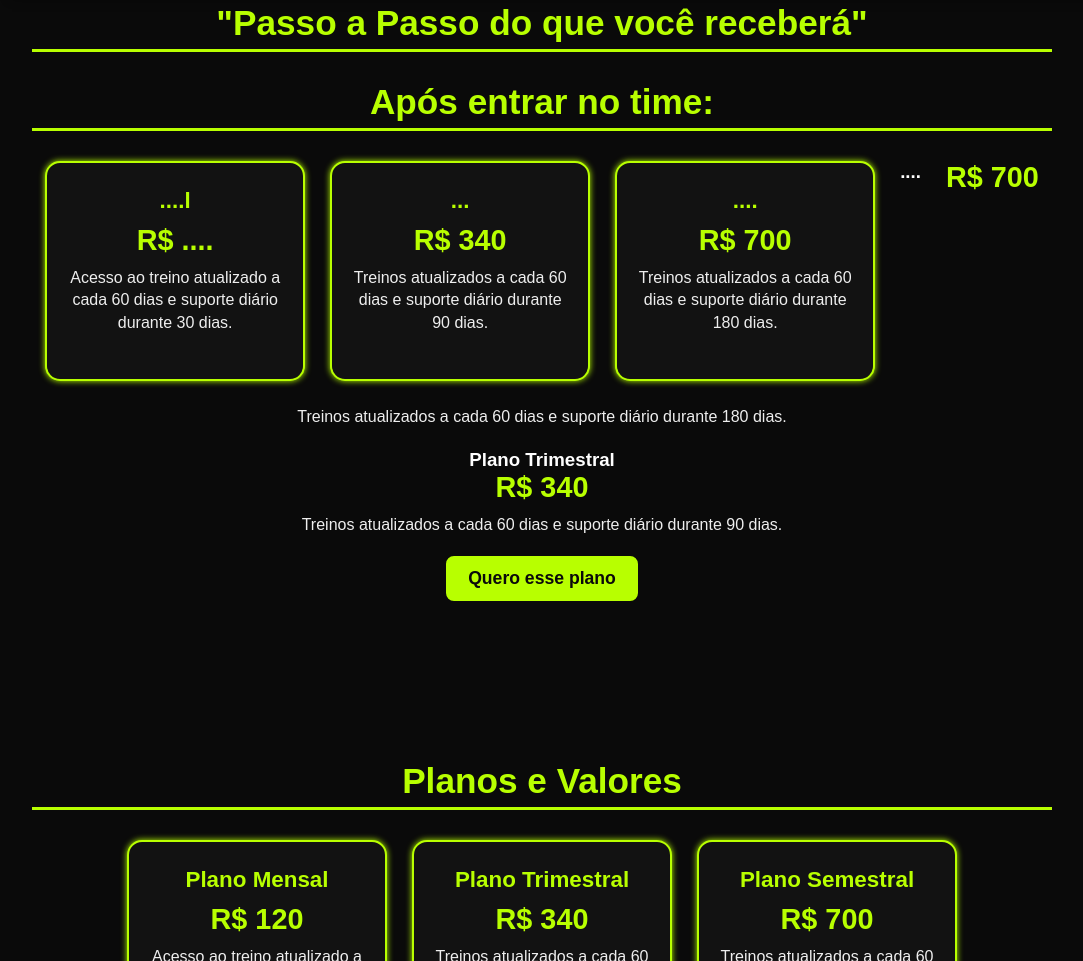
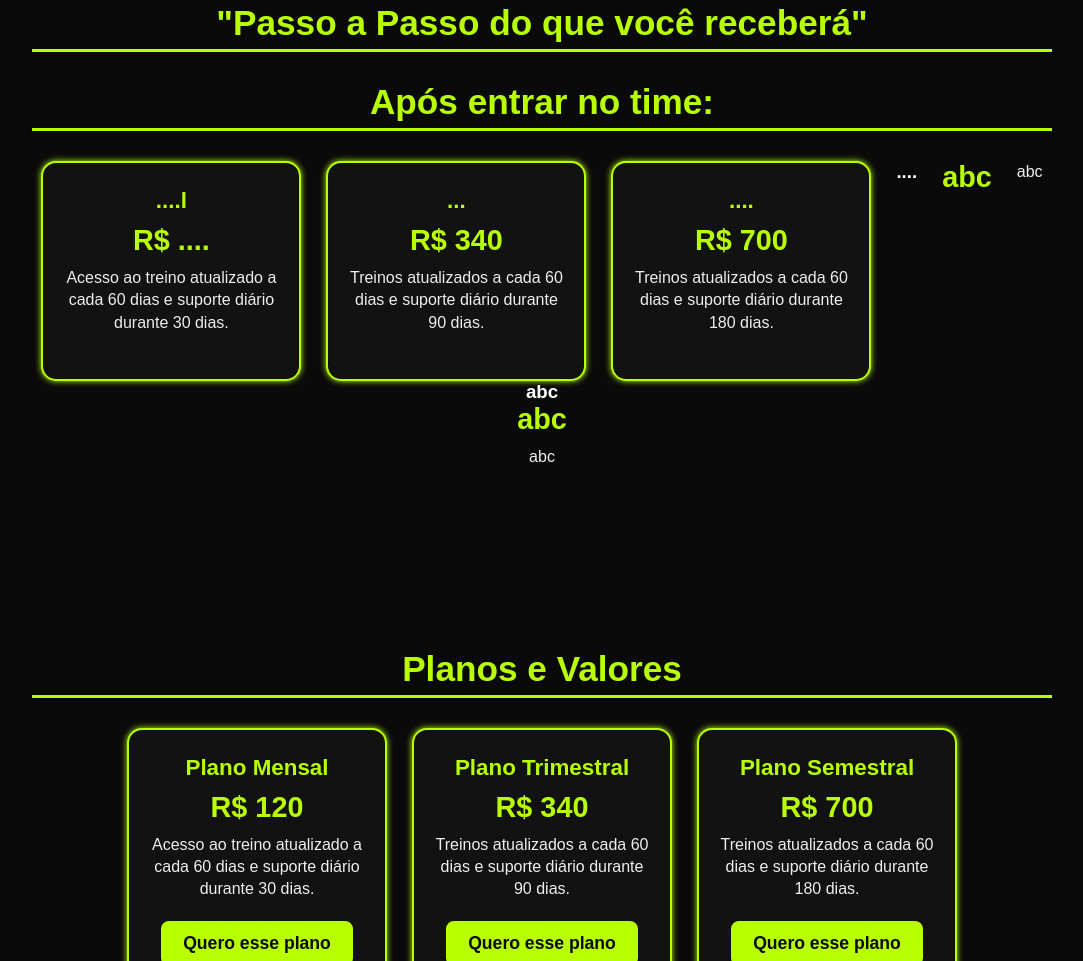
Before and after one commit to sasa452163262/fabiogalante-site, a plain HTML site: page index.html in a window 1280 px wide. Shown: the part 1156-2117 px from the top of the page, without its empty margins (98-1181 px from the left). Drawn offline with Linux system fonts and the light colour scheme.

Commit message:
Update index.html

```diff
--- a/index.html
+++ b/index.html
@@ -452,13 +452,12 @@
         <div class="plan-desc">Treinos atualizados a cada 60 dias e suporte diário durante 180 dias.</div>
       </div>
        <h3>....</h3>
-        <div class="plan-price">R$ 700</div>
-        <div class="plan-desc">Treinos atualizados a cada 60 dias e suporte diário durante 180 dias.</div>
+        <div class="plan-price">abc</div>
+        <div class="plan-desc">abc</div>
       </div>
-        <h3>Plano Trimestral</h3>
-        <div class="plan-price">R$ 340</div>
-        <div class="plan-desc">Treinos atualizados a cada 60 dias e suporte diário durante 90 dias.</div>
-        <a href="https://wa.me/5518997598196" target="_blank" rel="noopener noreferrer" class="btn-contact">Quero esse plano</a>
+        <h3>abc</h3>
+        <div class="plan-price">abc</div>
+        <div class="plan-desc">abc</div>
     </div>
   </section>
 
```
